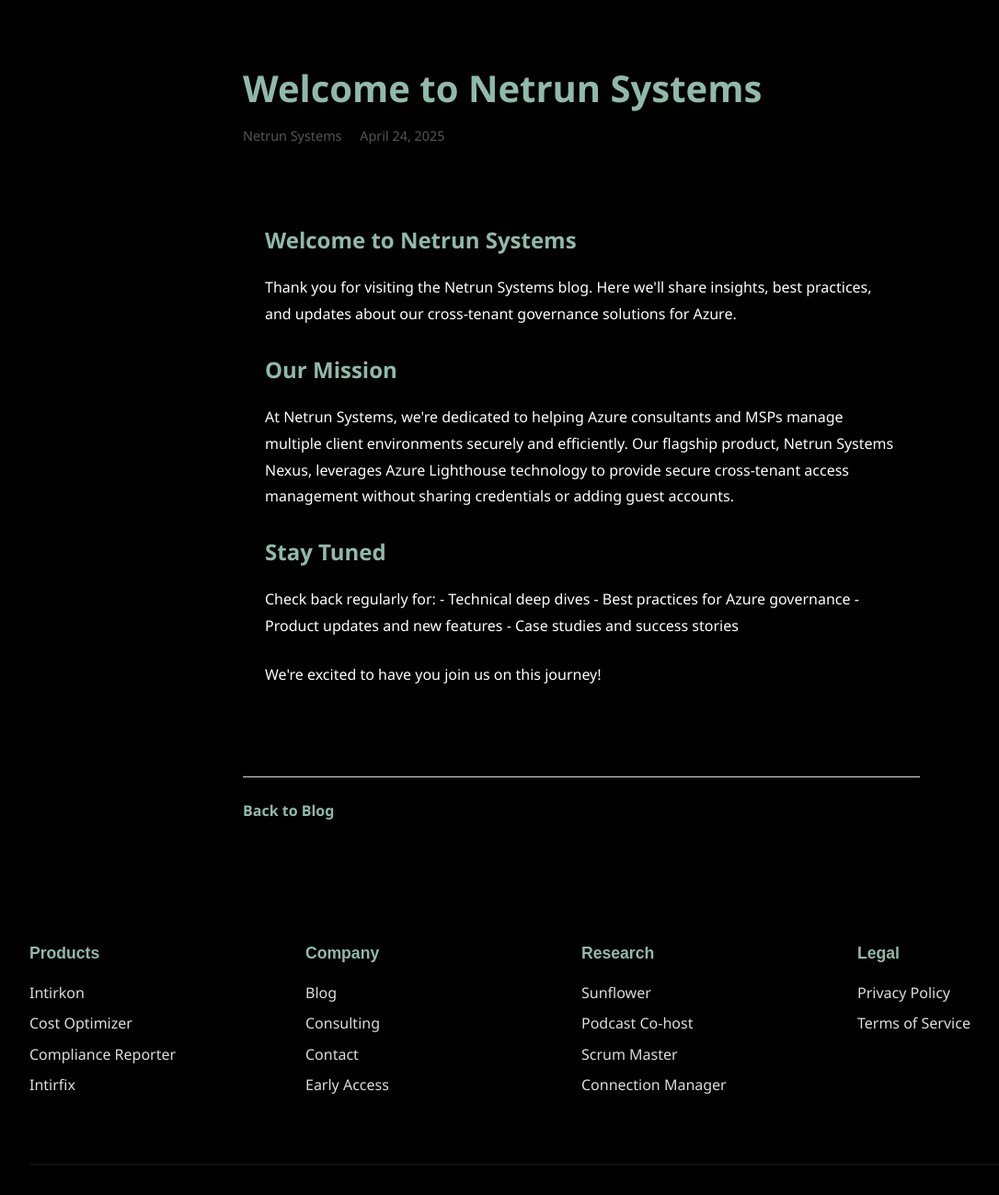
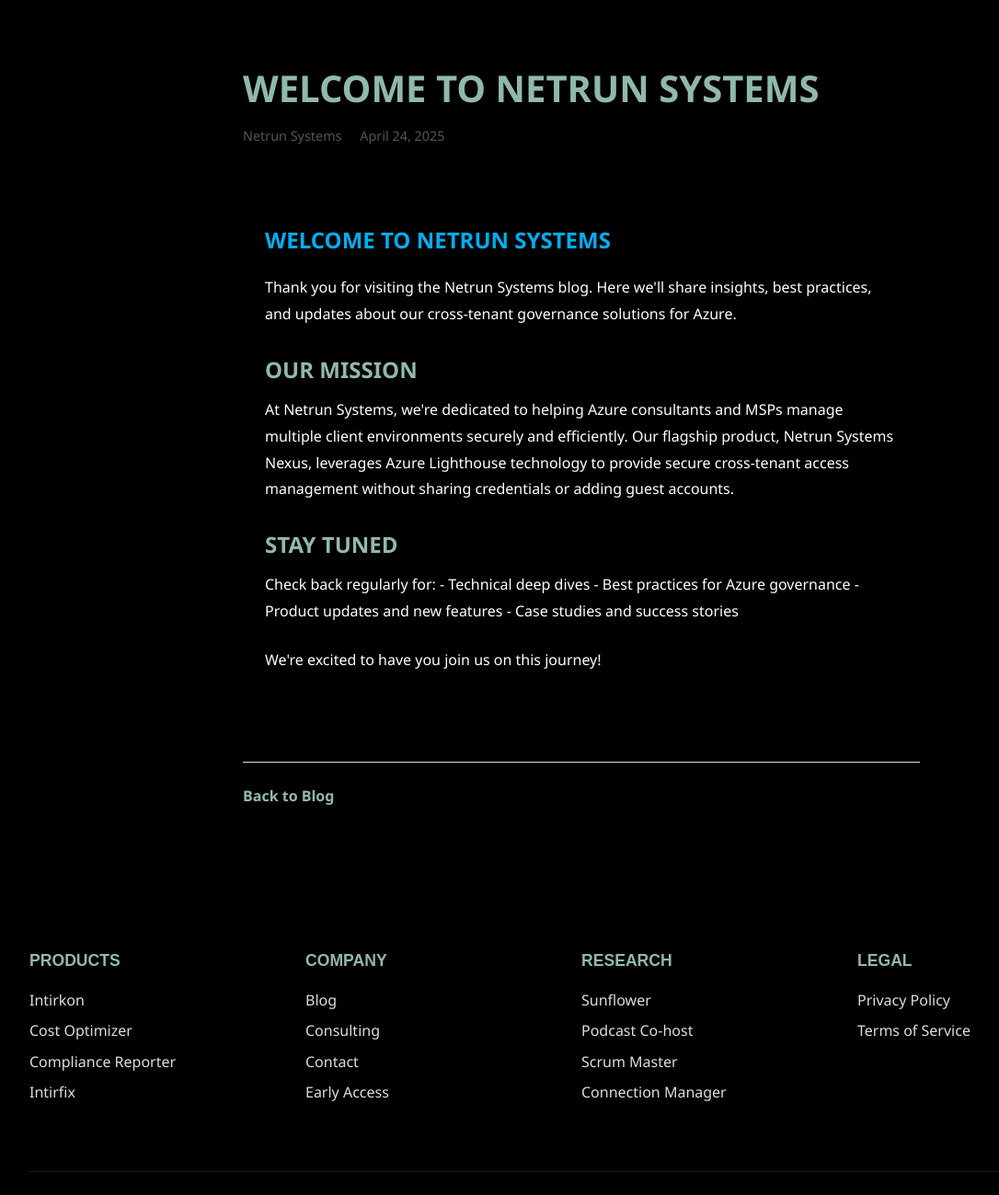
Before and after one commit to schoonercg/netrunsystems, a Flask app: page /blog/welcome-to-netrun-systems in a window 1280 px wide. Shown: the part 117-1416 px from the top of the page at 92% size, without its empty margins (8-1094 px from the left). Run offline with Flask 3, Linux system fonts and the light colour scheme.

Commit message:
Assistant checkpoint: Update header styling to Netrun blue and uppercase
Assistant generated file changes:
- static/css/styles.css: Update header styles to use Netrun blue and uppercase

---

User prompt:

please make all the Headers capitalized and in Netrun Blue

Replit-Commit-Author: Assistant
Replit-Commit-Session-Id: 69c2221a-5203-4e90-a048-2a57da72fcf5

```diff
--- a/static/css/styles.css
+++ b/static/css/styles.css
@@ -910,14 +910,10 @@ footer {
   line-height: 1.8;
 }
 
-.post-content h1,
-.post-content h2,
-.post-content h3,
-.post-content h4,
-.post-content h5,
-.post-content h6 {
+h1, h2, h3, h4, h5, h6 {
   margin: 1.5rem 0 1rem;
-  color: var(--primary-color);
+  color: var(--accent-color);
+  text-transform: uppercase;
 }
 
 .post-content p {
```
